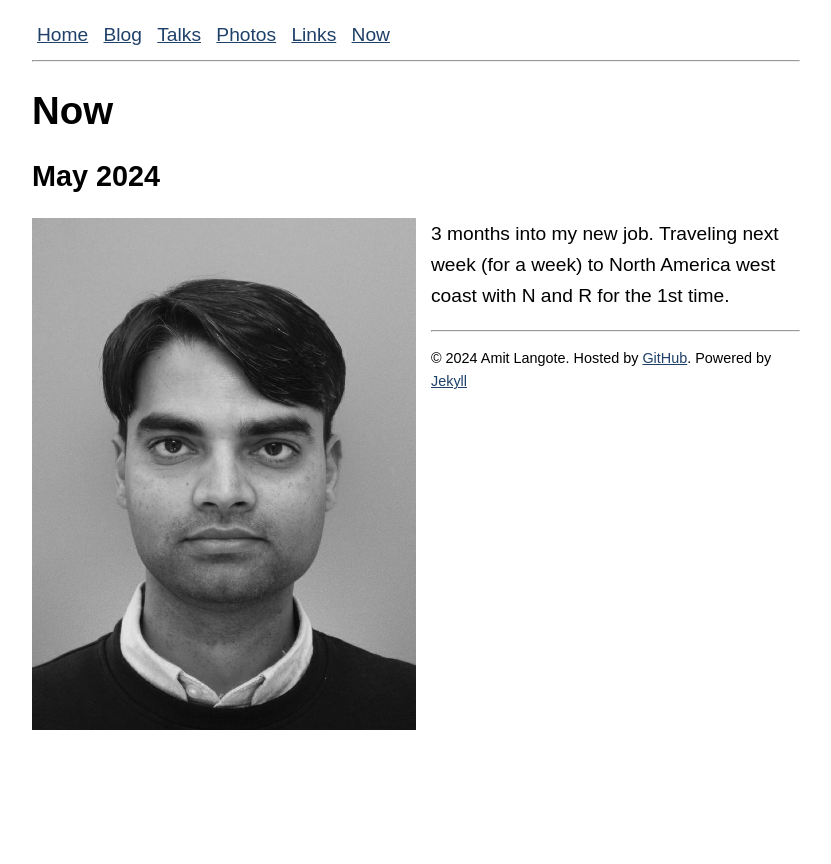
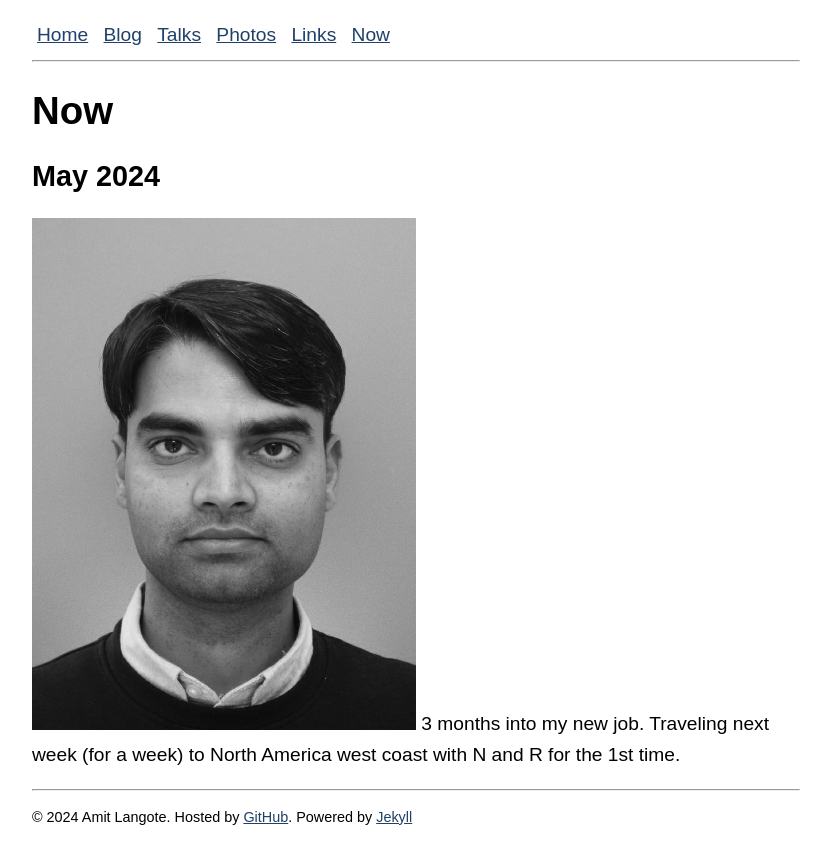
Before and after one commit to amitlan/website, a Jekyll site: the page built from now/index.md, in a window 1280 px wide. Shown: the top 864 px of the page, without its empty margins (224-1055 px from the left). Built offline with Jekyll 4.4.1, drawn with Linux system fonts in a browser that asks for light colours.

Commit message:
Update /now/index.md
fix img tag properties

```diff
--- a/now/index.md
+++ b/now/index.md
@@ -5,5 +5,5 @@ tags: [now]
 last_updated: 2024-05-24
 ---
 ## May 2024
-<img class="center-fit" src="/files/me2.jpeg" alt="May 2024" id="left"/>
+<img src="/files/me2.jpeg" alt="May 2024"/>
 3 months into my new job.  Traveling next week (for a week) to North America west coast with N and R for the 1st time.
```
